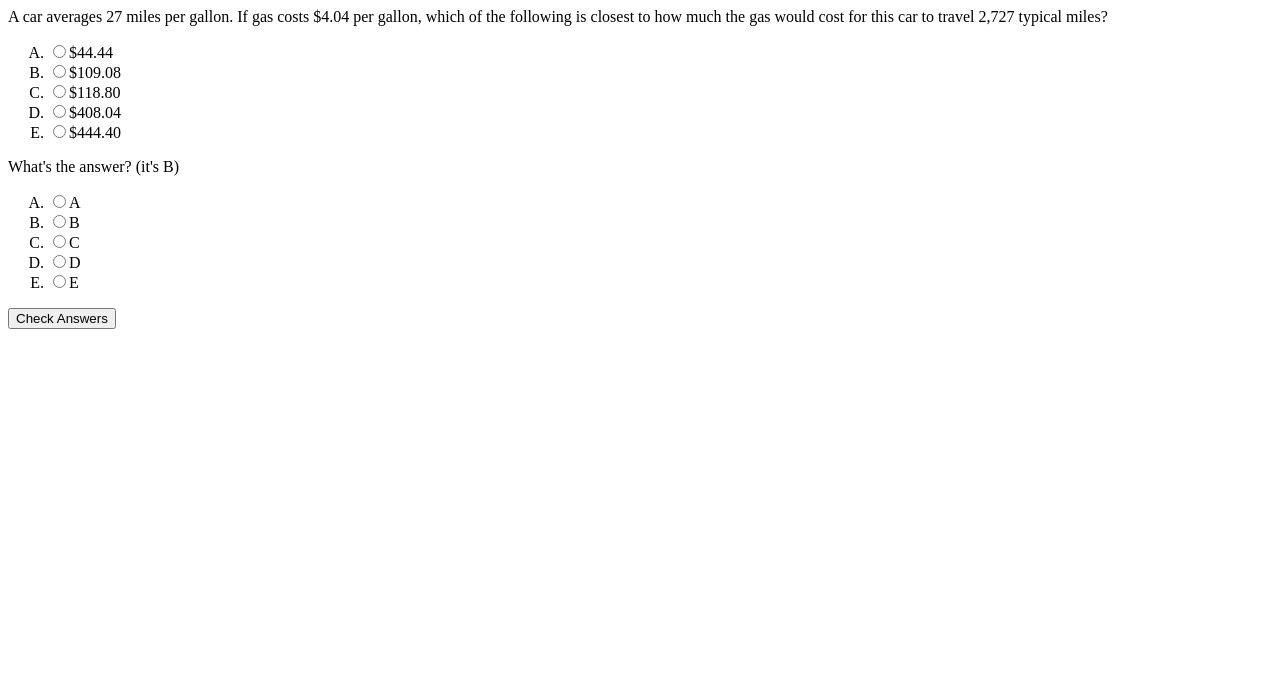
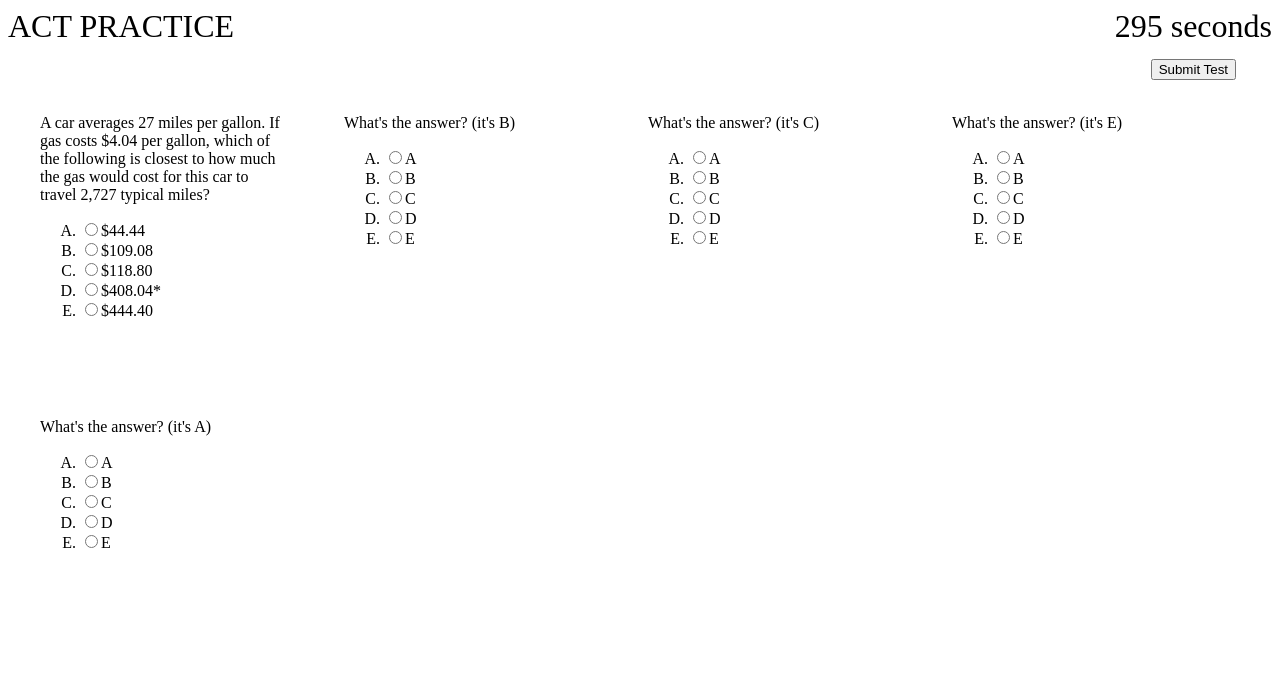
Before and after one commit to chellimiller/act_practice, a plain HTML site: page index.html in a window 1280 px wide. Drawn offline with Linux system fonts and the light colour scheme.

Commit message:
Updated index.html
Added timer, removed warning for unmarked questions (ACT wouldn't provide this), updated appearance slightly (to make it more readable)

```diff
--- a/index.html
+++ b/index.html
@@ -2,18 +2,43 @@
 <html>
 <title>Dosmin</title>
 <meta charset="utf-8">
+<style>
+header {
+	display: flex;
+	flex-flow: row wrap;
+	justify-content: space-between;
+	font-size: 2em;
+} header div {
+	text-align: center;
+}
+
+main form {
+	display: flex;
+	flex-flow: row wrap;
+	justify-content: flex-start;
+} main div {
+	width: 15em;
+	min-height: 15em;
+	margin: 1em;
+	padding: 1em;
+}
+</style>
 <body onload="load()">
 
 <header>
-	<nav></nav>
+	<div>
+		<span id="title">ACT PRACTICE</span>
+	</div>
+	<div>
+		<span id="timer"></span>
+		<br />
+		<button id="submit" onclick="check_answers()">Submit Test</button>
+	</div>
 </header>
 
 <main>
 	<form id="q_form" action="javascript:void(0);">
 	</form>
-	<button onclick="check_answers()">Check Answers</button>
-	<br /><br />
-	<span id="results"></span>
 </main>
 
 <footer>
@@ -25,7 +50,7 @@ var questions = [
 		a:"$44.44",
 		b:"$109.08",
 		c:"$118.80",
-		d:"$408.04",
+		d:"$408.04*",
 		e:"$444.40",
 		ans:"d"},
 	{q:"What's the answer? (it's B)",
@@ -34,8 +59,34 @@ var questions = [
 		c:"C",
 		d:"D",
 		e:"E",
-		ans:"b"}
+		ans:"b"},
+	{q:"What's the answer? (it's C)",
+		a:"A",
+		b:"B",
+		c:"C",
+		d:"D",
+		e:"E",
+		ans:"c"},
+	{q:"What's the answer? (it's E)",
+		a:"A",
+		b:"B",
+		c:"C",
+		d:"D",
+		e:"E",
+		ans:"e"},
+	{q:"What's the answer? (it's A)",
+		a:"A",
+		b:"B",
+		c:"C",
+		d:"D",
+		e:"E",
+		ans:"a"}
 	];
+
+var seconds = questions.length * 60;
+var timer = setInterval(update_timer, 1000);
+
+var score;
 
 function load() {
 	let html = "";
@@ -53,6 +104,18 @@ function load() {
 	}
 
 	document.getElementById("q_form").innerHTML = html;
+	document.getElementById("timer").innerHTML = seconds + " seconds";
+
+}
+
+function update_timer() {
+	seconds--;
+	document.getElementById("timer").innerHTML = seconds + " seconds";
+
+	if (seconds === 0) {
+		clearInterval(timer);
+		check_answers();
+	}
 }
 
 function check_answers() {
@@ -66,15 +129,23 @@ function check_answers() {
 		let answer = document.getElementById("q_form")[ans_id].value;
 		if (answer === questions[id].ans) {
 			correct++;
-			document.getElementById(q_id).innerHTML = questions[i].q + "<br />YAY!";
-		} else if (answer === "") {
-			document.getElementById(q_id).innerHTML = questions[i].q + "<br />ANSWER THE QUESTION!";
+			document.getElementById(q_id).innerHTML = "✔" + questions[i].q;
+			document.getElementById(q_id).style = "color:green";
 		} else {
-			document.getElementById(q_id).innerHTML = questions[i].q + "<br />WRONG!";
+			document.getElementById(q_id).innerHTML = "✘" + questions[i].q;
+			document.getElementById(q_id).style = "color:red";
+		}
+		let radio_buttons = document.getElementsByName(ans_id);
+		for (let j = 0; j < radio_buttons.length; j++) {
+			radio_buttons[j].disabled = true;
 		}
 	}
 
-	document.getElementById("results").innerHTML = correct + " / " + q_elements.length + " are correct!";
+	score = correct / q_elements.length;
+	document.getElementById("submit").disabled = true;
+	document.getElementById("submit").innerHTML = "Test has been submitted";
+	document.getElementById("timer").innerHTML = "SCORE: " + correct + " / " + q_elements.length + " (" + (score * 100) + "%)";
+	clearInterval(timer);
 }
 
 </script>
```
